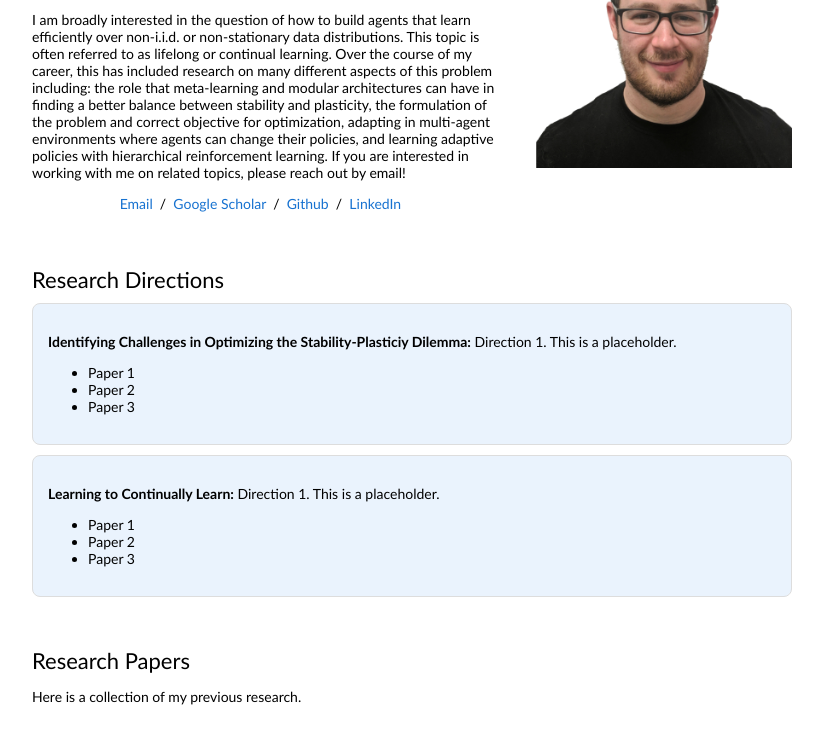
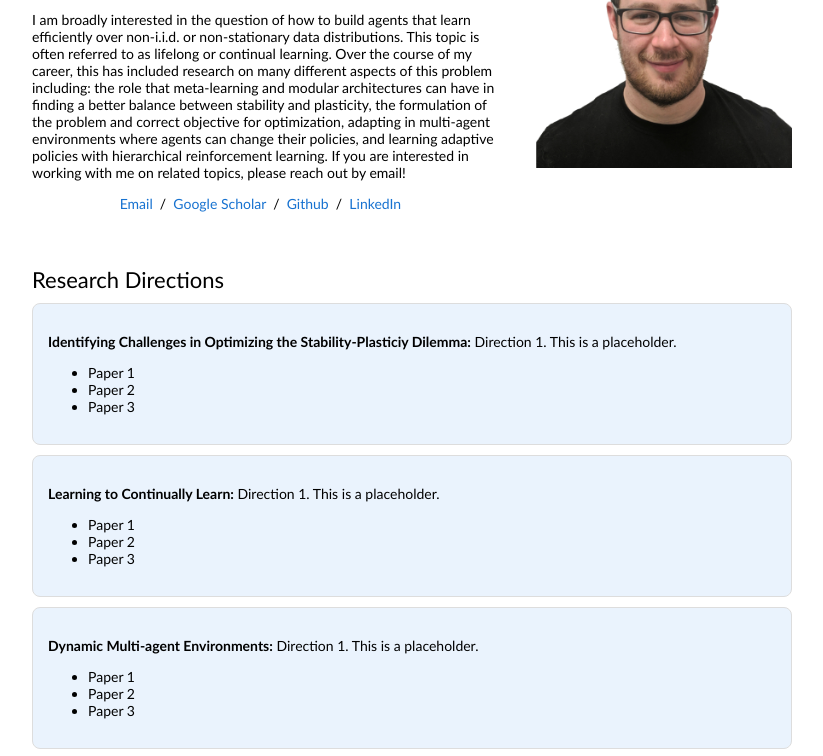
Before and after one commit to mattriemer/mattriemer.github.io, a plain HTML site: page index.html in a window 1280 px wide. Shown: the part 172-928 px from the top of the page, without its empty margins (228-1051 px from the left). Drawn offline with Linux system fonts and the light colour scheme.

Commit message:
hello world

```diff
--- a/index.html
+++ b/index.html
@@ -75,6 +75,16 @@
                       <li>Paper 3</li>
                     </ul>
                   </div>
+                  <div class="highlight-box">
+                    <p>
+                      <strong>Dynamic Multi-agent Environments:</strong> Direction 1. This is a placeholder.
+                    </p>
+                    <ul>
+                      <li>Paper 1</li>
+                      <li>Paper 2</li>
+                      <li>Paper 3</li>
+                    </ul>
+                  </div>
                 </td>
               </tr>
             </tbody>
```
